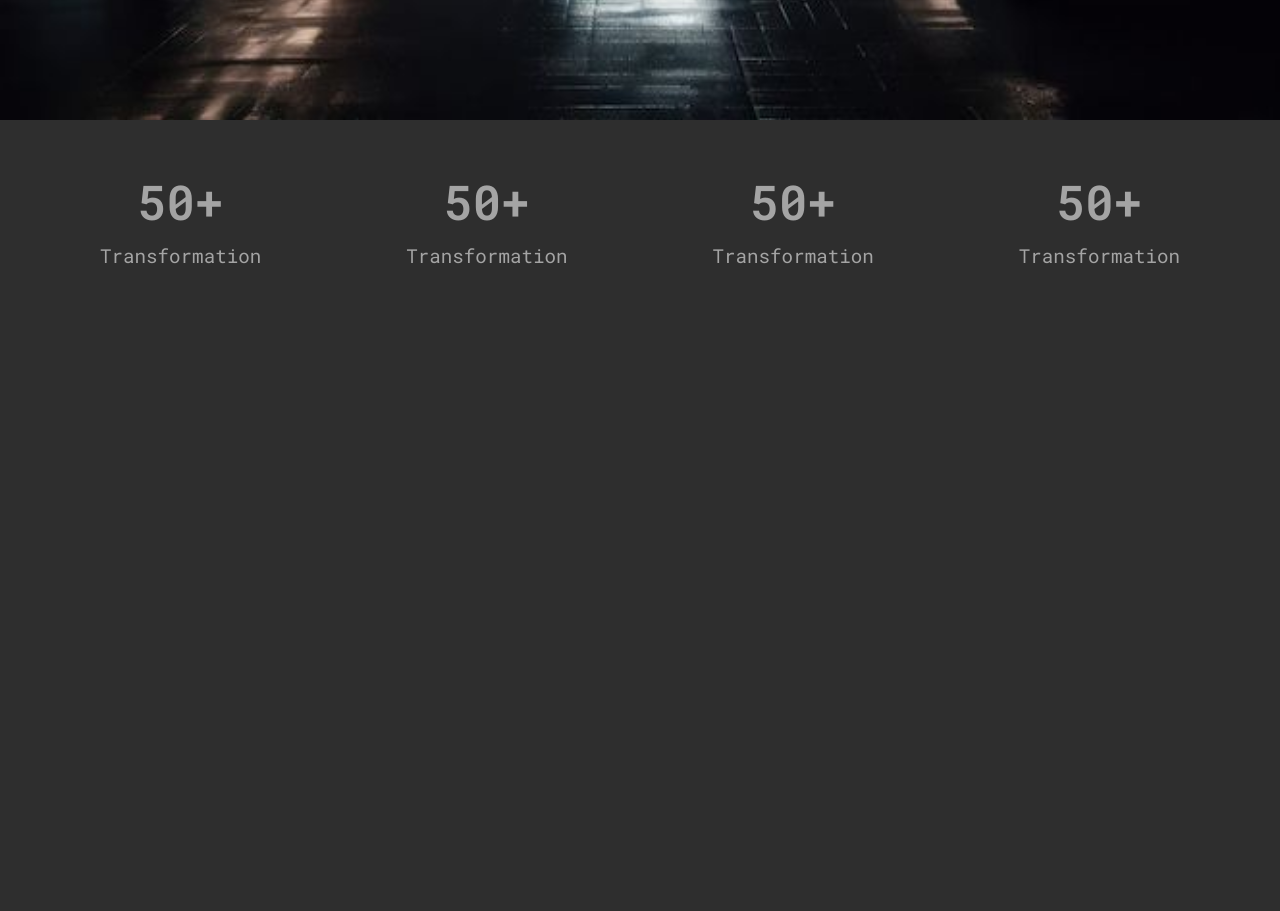
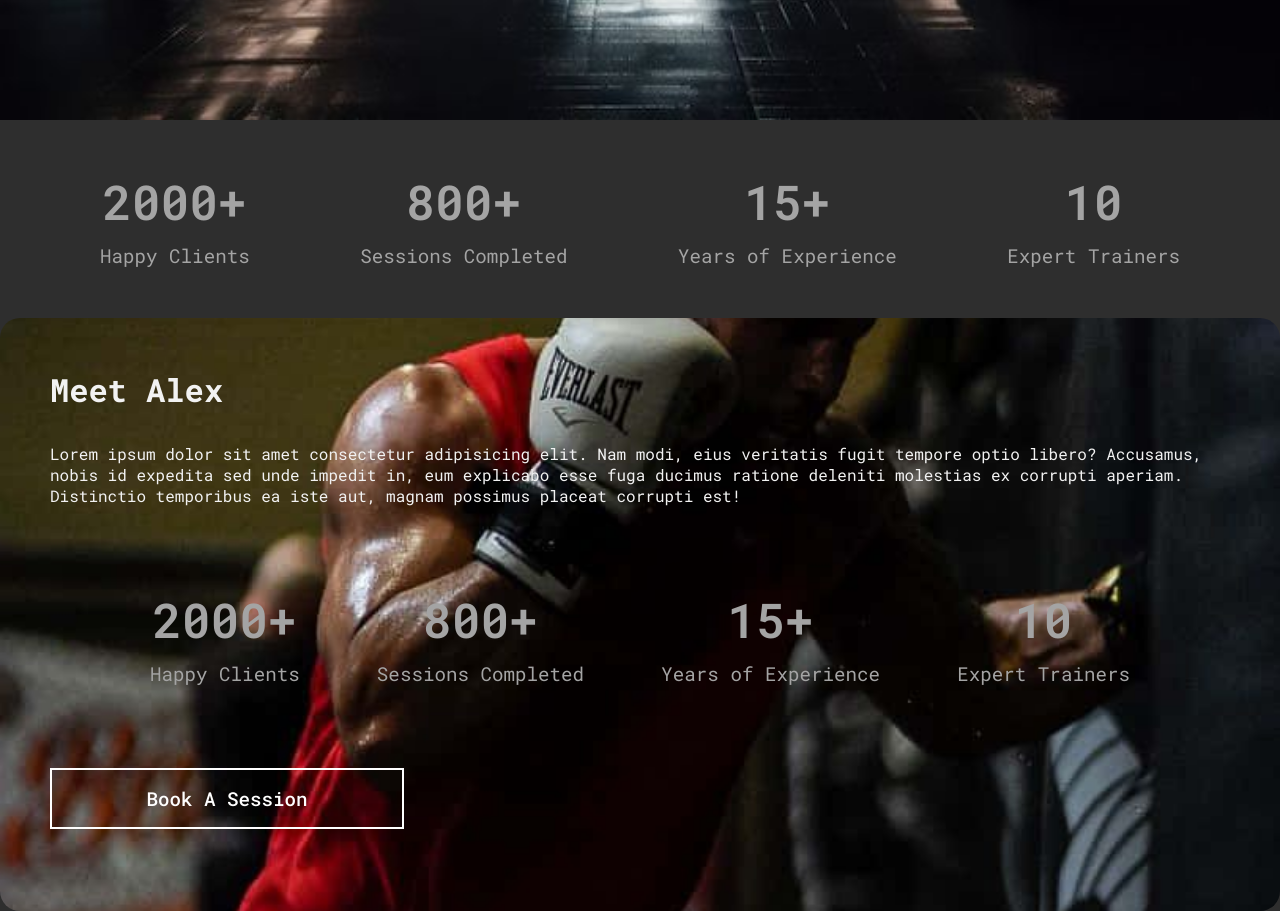
Before and after one commit to pathan-Hameed/Gymfolio, a React (Vite) app: page / in a window 1280 px wide. Shown: the part 680-1591 px from the top of the page. Before the commit the page ends 998 px from the top, so only its background shows below. Built offline with nearby package versions, Linux system fonts and the light colour scheme.

Commit message:
added about section

```diff
--- a/src/components/about/About.css
+++ b/src/components/about/About.css
@@ -1,29 +1,50 @@
 .about-section {
-  display: flex;
-  flex-direction: row;
-  justify-content: space-between;
-  align-items: flex-start;
-  height: 80vh;
+  background-image: url("../../assets/aboutProfile.jpg");
+  background-position: center;
+  background-attachment: fixed;
+  background-repeat: no-repeat;
+  background-size: cover;
   width: 100%;
-  padding: 50px 100px;
+  height: auto;
+  border-radius: 20px;
   background-color: #1a1a1a;
 }
 
-.about-wrapper {
-  background-image: url("../../assets/aboutProfile.jpg");
-  background-position: left;
-  background-attachment: fixed;
-  background-size: contain;
-  width: 50%;
-  height: auto;
-  border-radius: 20px;
+.about-content {
+  padding: 50px 50px;
+  color: #f2f2f2;
 }
 
-.about-content {
-    width: 50%;
-    color: #f2f2f2;
+.aboutme {
+  width: 100%;
+  margin: 2rem 0;
 }
 
-.about-content p {
+.about-content .btn {
+  border: 2px solid white;
+  background: transparent;
+  color: white;
+  padding: 1rem 2rem;
+  margin: 2rem 0;
+  width: 30%;
+  text-align: center;
+  font-size: 1.2rem;
+  font-weight: 500;
+}
+
+@media screen and (max-width: 768px) {
+  .about-section {
+    background-image: url("../../assets/mobile/gymProfileMobile.jpg");
+    background-position: center;
+  }
+
+  .aboutme {
+    margin: 1rem 0;
+  }
+
+  .about-content .btn {
     width: 100%;
+    font-size: 1rem;
+  }
+
 }
--- a/src/components/about/About.jsx
+++ b/src/components/about/About.jsx
@@ -1,15 +1,31 @@
 import React from 'react'
 import './About.css'
+import Numbers from '../numbers/Numbers'
 
 export default function About() {
   return (
     <div className='about-section'>
-        <div className="about-wrapper">
-        </div>
     <div className="about-content">
         <h1>Meet Alex</h1>
-        <p>Lorem ipsum dolor sit amet consectetur adipisicing elit. Nam modi, eius veritatis fugit tempore optio libero? Accusamus, nobis id expedita sed unde impedit in, eum explicabo esse fuga ducimus ratione deleniti molestias ex corrupti aperiam. Distinctio temporibus ea iste aut, magnam possimus placeat corrupti est!</p>
+        <p className='aboutme'>Lorem ipsum dolor sit amet consectetur adipisicing elit. Nam modi, eius veritatis fugit tempore optio libero? Accusamus, nobis id expedita sed unde impedit in, eum explicabo esse fuga ducimus ratione deleniti molestias ex corrupti aperiam. Distinctio temporibus ea iste aut, magnam possimus placeat corrupti est!</p>
+
+        {/* calling the numbers component  */}
+        <Numbers
+        num1="2000+"
+        title1="Happy Clients"
+        num2="800+"
+        title2="Sessions Completed"
+        num3="15+"
+        title3="Years of Experience"
+        num4="10"
+        title4="Expert Trainers"
+      />
+
+        {/* joining button  */}
+        <button className='btn'>Book A Session</button>
+
     </div>
     </div>
+
   )
 }
--- a/src/components/navbar/Navbar.css
+++ b/src/components/navbar/Navbar.css
@@ -114,7 +114,6 @@
   .navbar {
     padding: 20px 50px;
   }
-
   .navList {
     display: none;
   }
@@ -143,8 +142,4 @@
   .logo {
     font-size: 1.5rem;
   }
-  .navList .btn {
-    width: 50%;
-    font-size: 1rem;
-  }
 }
--- a/src/components/numbers/Numbers.css
+++ b/src/components/numbers/Numbers.css
@@ -1,5 +1,8 @@
+.number-section {
+    padding: 50px 100px;
+}
+
 .numList {
-    margin: 50px 100px;
     list-style: none;
     display: flex;
     justify-content: space-between;
@@ -24,16 +27,22 @@
 }
 
 @media (max-width: 768px) {
+    .number-section {
+        padding: 30px 50px;
+    }
+
     .numList {
         flex-wrap: wrap;
-        justify-content: space-around;
-        gap: 20px 0;
-        padding: 0 50px;
-        margin: 20px 0;
+        justify-content: space-between;
+    }
+
+    .numList li {
+        margin-top: 20px;
+        flex: 1 1 45%; /* Adjusts the width for smaller screens */
     }
 
     .number {
-        font-size: 2.5rem;
+        font-size: 1.5rem;
         color: #f2f2f2;
     }
 
--- a/src/components/numbers/Numbers.jsx
+++ b/src/components/numbers/Numbers.jsx
@@ -1,25 +1,39 @@
 import React from "react";
 import "./Numbers.css";
 
-export default function Numbers() {
+export default function Numbers({ num1, title1, num2, title2, num3, title3, num4, title4 }) {
   return (
+    <div className="number-section">
       <ul className="numList">
         <li>
-        <span className="number">50+</span>
-        <p>Transformation</p>
+          <span className="number">{num1}</span>
+          <p>{title1}</p>
         </li>
         <li>
-        <span className="number">50+</span>
-        <p>Transformation</p>
+          <span className="number">{num2}</span>
+          <p>{title2}</p>
         </li>
         <li>
-        <span className="number">50+</span>
-        <p>Transformation</p>
+          <span className="number">{num3}</span>
+          <p>{title3}</p>
         </li>
         <li>
-        <span className="number">50+</span>
-        <p>Transformation</p>
+          <span className="number">{num4}</span>
+          <p>{title4}</p>
         </li>
       </ul>
+    </div>
   );
 }
+
+// Default Props for the Numbers component
+Numbers.defaultProps = {
+  num1: "1000+",
+  title1: "Happy Clients",
+  num2: "500+",
+  title2: "Sessions Completed",
+  num3: "10+",
+  title3: "Years of Experience",
+  num4: "5",
+  title4: "Expert Trainers"
+};
--- a/src/pages/Home.jsx
+++ b/src/pages/Home.jsx
@@ -16,8 +16,17 @@ export default function Home() {
           <button className="btn">Get Started</button>
         </div>
       </div>
-      <Numbers />
-      {/* <About /> */}
+      <Numbers
+        num1="2000+"
+        title1="Happy Clients"
+        num2="800+"
+        title2="Sessions Completed"
+        num3="15+"
+        title3="Years of Experience"
+        num4="10"
+        title4="Expert Trainers"
+      />
+      <About />
     </>
   );
 }
```
Also changed, not shown: src/assets/mobile/gymProfileMobile.jpg (added). Lines whose indentation alone changed are shown as unchanged.
